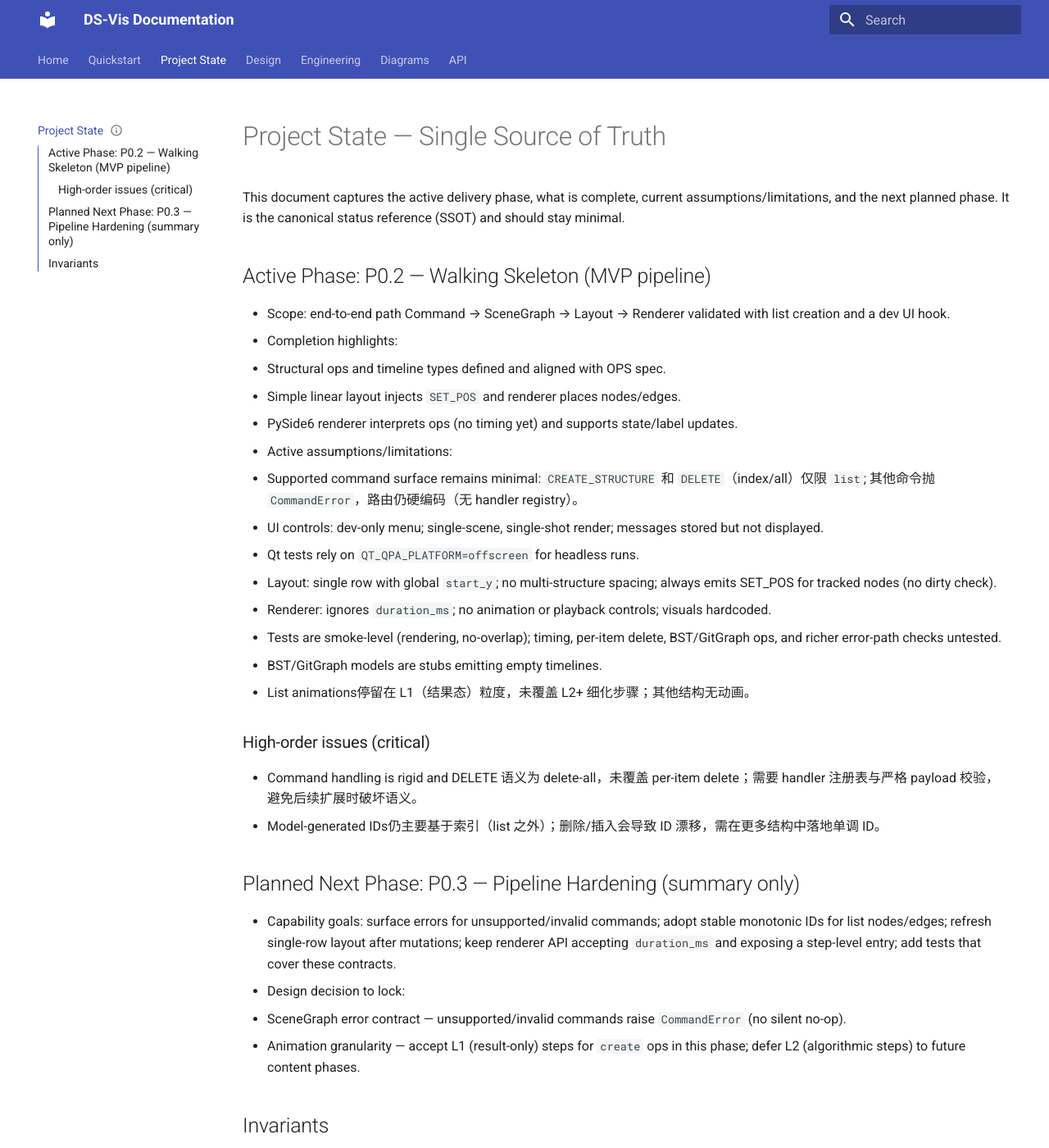
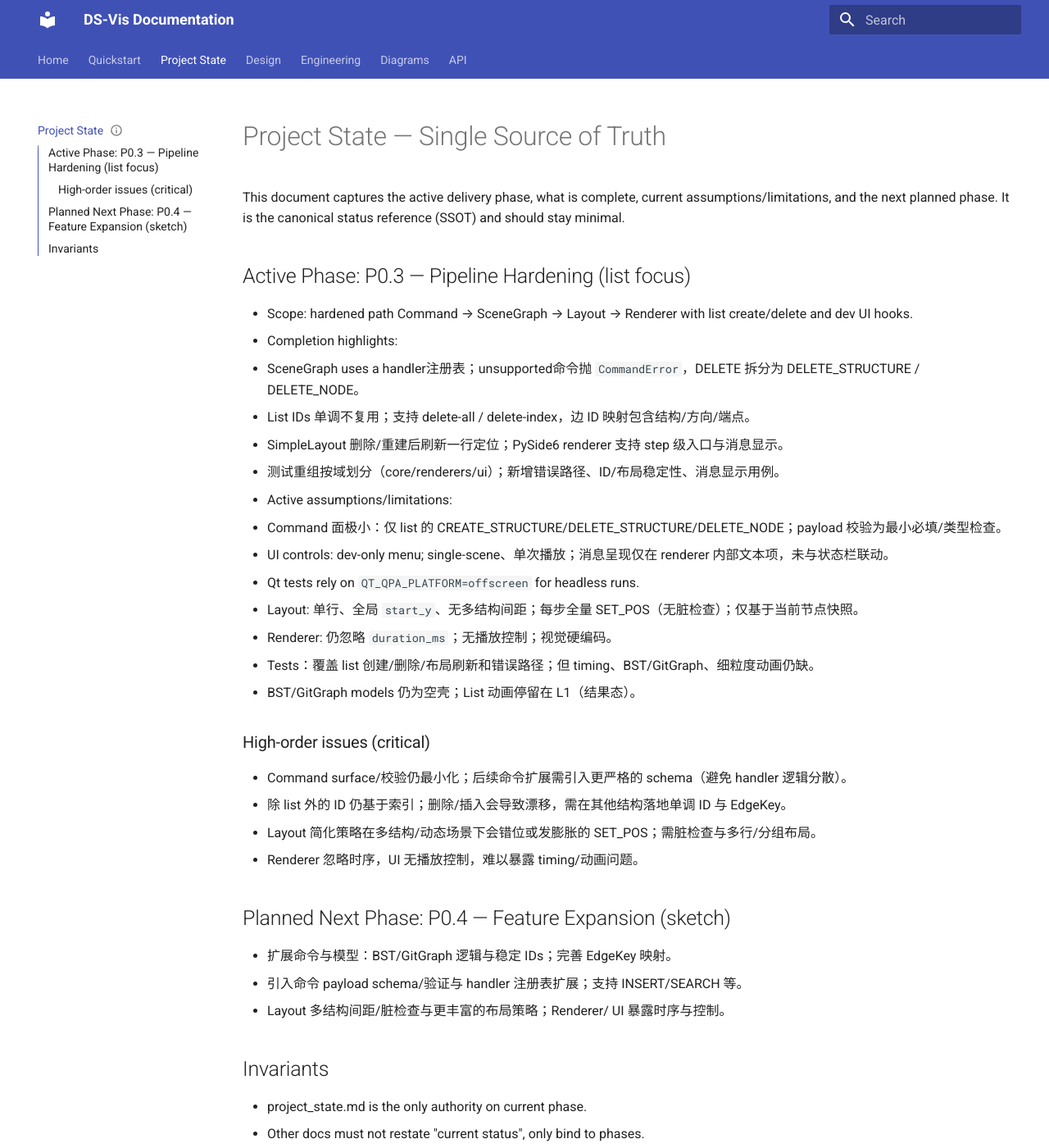
Before and after one commit to elecdot/ds-vis, an MkDocs documentation site: the page built from docs/project_state.md, in a window 1280 px wide and 1400 px high. Shown: the whole window at 82% size. Built offline with MkDocs 1.6.1 and Material for MkDocs 9.7.7, drawn with Linux system fonts in a browser that asks for light colours.

Commit message:
docs: advance documentation to P0.3 (v0.2) and align registry-based design
- Update docs/project_state.md:
  - Move to P0.3 (v0.2)
  - Summarize completed hardening items (command registry, monotonic list IDs, delete/rebuild semantics, message renderer, etc.)
  - Document current limitations
  - Sketch the P0.4 direction

- Update docs/design/architecture.md:
  - Upgrade to v0.3 / P0.3
  - Record the SceneGraph convention of using a handler registry
  - Document explicit DELETE_STRUCTURE / DELETE_NODE operations

- Update docs/index.md:
  - Synchronize document versions and phases (including dev_kb)
  - Keep metadata consistent

- Update docs/engineering/dev_kb.md:
  - Adjust bound_phase to P0.3
  - Update command constraints wording to “registry exists, but command surface and validation remain minimal”

```diff
--- a/docs/project_state.md
+++ b/docs/project_state.md
@@ -9,31 +9,32 @@ last_updated: 2025-12-14
 
 This document captures the active delivery phase, what is complete, current assumptions/limitations, and the next planned phase. It is the canonical status reference (SSOT) and should stay minimal.
 
-## Active Phase: P0.2 — Walking Skeleton (MVP pipeline)
-- Scope: end-to-end path Command → SceneGraph → Layout → Renderer validated with list creation and a dev UI hook.
+## Active Phase: P0.3 — Pipeline Hardening (list focus)
+- Scope: hardened path Command → SceneGraph → Layout → Renderer with list create/delete and dev UI hooks.
 - Completion highlights:
-  - Structural ops and timeline types defined and aligned with OPS spec.
-  - Simple linear layout injects `SET_POS` and renderer places nodes/edges.
-  - PySide6 renderer interprets ops (no timing yet) and supports state/label updates.
+  - SceneGraph uses a handler注册表；unsupported命令抛 `CommandError`，DELETE 拆分为 DELETE_STRUCTURE / DELETE_NODE。
+  - List IDs 单调不复用；支持 delete-all / delete-index，边 ID 映射包含结构/方向/端点。
+  - SimpleLayout 删除/重建后刷新一行定位；PySide6 renderer 支持 step 级入口与消息显示。
+  - 测试重组按域划分（core/renderers/ui）；新增错误路径、ID/布局稳定性、消息显示用例。
 - Active assumptions/limitations:
-  - Supported command surface remains minimal: `CREATE_STRUCTURE` 和 `DELETE`（index/all）仅限 `list`; 其他命令抛 `CommandError`，路由仍硬编码（无 handler registry）。
-  - UI controls: dev-only menu; single-scene, single-shot render; messages stored but not displayed.
+  - Command 面极小：仅 list 的 CREATE_STRUCTURE/DELETE_STRUCTURE/DELETE_NODE；payload 校验为最小必填/类型检查。
+  - UI controls: dev-only menu; single-scene、单次播放；消息呈现仅在 renderer 内部文本项，未与状态栏联动。
   - Qt tests rely on `QT_QPA_PLATFORM=offscreen` for headless runs.
-  - Layout: single row with global `start_y`; no multi-structure spacing; always emits SET_POS for tracked nodes (no dirty check).
-  - Renderer: ignores `duration_ms`; no animation or playback controls; visuals hardcoded.
-  - Tests are smoke-level (rendering, no-overlap); timing, per-item delete, BST/GitGraph ops, and richer error-path checks untested.
-  - BST/GitGraph models are stubs emitting empty timelines.
-  - List animations停留在 L1（结果态）粒度，未覆盖 L2+ 细化步骤；其他结构无动画。
+  - Layout: 单行、全局 `start_y`、无多结构间距；每步全量 SET_POS（无脏检查）；仅基于当前节点快照。
+  - Renderer: 仍忽略 `duration_ms`；无播放控制；视觉硬编码。
+  - Tests：覆盖 list 创建/删除/布局刷新和错误路径；但 timing、BST/GitGraph、细粒度动画仍缺。
+  - BST/GitGraph models 仍为空壳；List 动画停留在 L1（结果态）。
 
 ### High-order issues (critical)
-- Command handling is rigid and DELETE 语义为 delete-all，未覆盖 per-item delete；需要 handler 注册表与严格 payload 校验，避免后续扩展时破坏语义。
-- Model-generated IDs仍主要基于索引（list 之外）；删除/插入会导致 ID 漂移，需在更多结构中落地单调 ID。
+- Command surface/校验仍最小化；后续命令扩展需引入更严格的 schema（避免 handler 逻辑分散）。
+- 除 list 外的 ID 仍基于索引；删除/插入会导致漂移，需在其他结构落地单调 ID 与 EdgeKey。
+- Layout 简化策略在多结构/动态场景下会错位或发膨胀的 SET_POS；需脏检查与多行/分组布局。
+- Renderer 忽略时序，UI 无播放控制，难以暴露 timing/动画问题。
 
-## Planned Next Phase: P0.3 — Pipeline Hardening (summary only)
-- Capability goals: surface errors for unsupported/invalid commands; adopt stable monotonic IDs for list nodes/edges; refresh single-row layout after mutations; keep renderer API accepting `duration_ms` and exposing a step-level entry; add tests that cover these contracts.
-- Design decision to lock:
-  - SceneGraph error contract — unsupported/invalid commands raise `CommandError` (no silent no-op).
-  - Animation granularity — accept L1 (result-only) steps for `create` ops in this phase; defer L2 (algorithmic steps) to future content phases.
+## Planned Next Phase: P0.4 — Feature Expansion (sketch)
+- 扩展命令与模型：BST/GitGraph 逻辑与稳定 IDs；完善 EdgeKey 映射。
+- 引入命令 payload schema/验证与 handler 注册表扩展；支持 INSERT/SEARCH 等。
+- Layout 多结构间距/脏检查与更丰富的布局策略；Renderer/ UI 暴露时序与控制。
 
 ## Invariants
 - project_state.md is the only authority on current phase.
```
Also changed, not shown: other parts of docs/project_state.md (+2 -2 lines), docs/design/architecture.md (+6 -2 lines), docs/engineering/dev_kb.md (+2 -2 lines), docs/index.md (+6 -6 lines).
